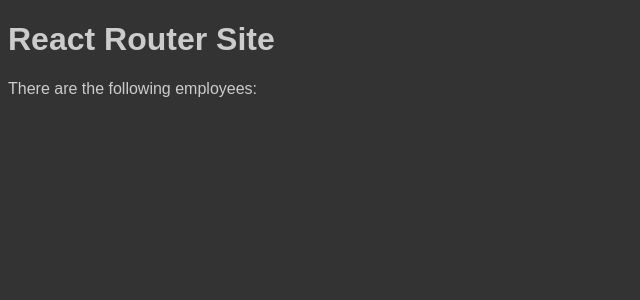
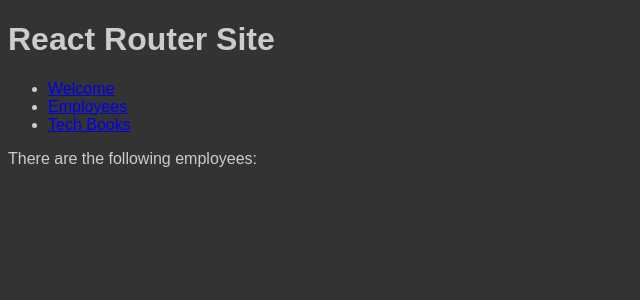
Before and after one commit to edwardtanguay/et01-react-router-site, a React (Vite) app: page /employees in a window 1280 px wide. Shown: the top 300 px of the page, without its empty margins (0-640 px from the left). Built offline with nearby package versions, Linux system fonts and the light colour scheme.

Commit message:
unstyled navbar works

```diff
--- a/src/App.jsx
+++ b/src/App.jsx
@@ -3,11 +3,14 @@
 import { PageEmployees } from './pages/PageEmployees';
 import { PageTechBooks } from './pages/PageTechBooks';
 import { Routes, Route } from 'react-router-dom';
+import Nav from './components/Nav';
 
 function App() {
+
 	return (
 		<div className="App">
 			<h1>React Router Site</h1>
+<Nav/>
 
 			<Routes>
 				<Route path="/" element={<PageWelcome />}/>
--- /dev/null
+++ b/src/components/Nav.jsx
@@ -0,0 +1,12 @@
+import { Link } from 'react-router-dom';
+
+const Nav = () => {
+	return (
+		<ul>
+			<li><Link to="/">Welcome</Link></li>
+			<li><Link to="/employees">Employees</Link></li>
+			<li><Link to="/techbooks">Tech Books</Link></li>
+		</ul>
+	);
+};
+export default Nav;
```
